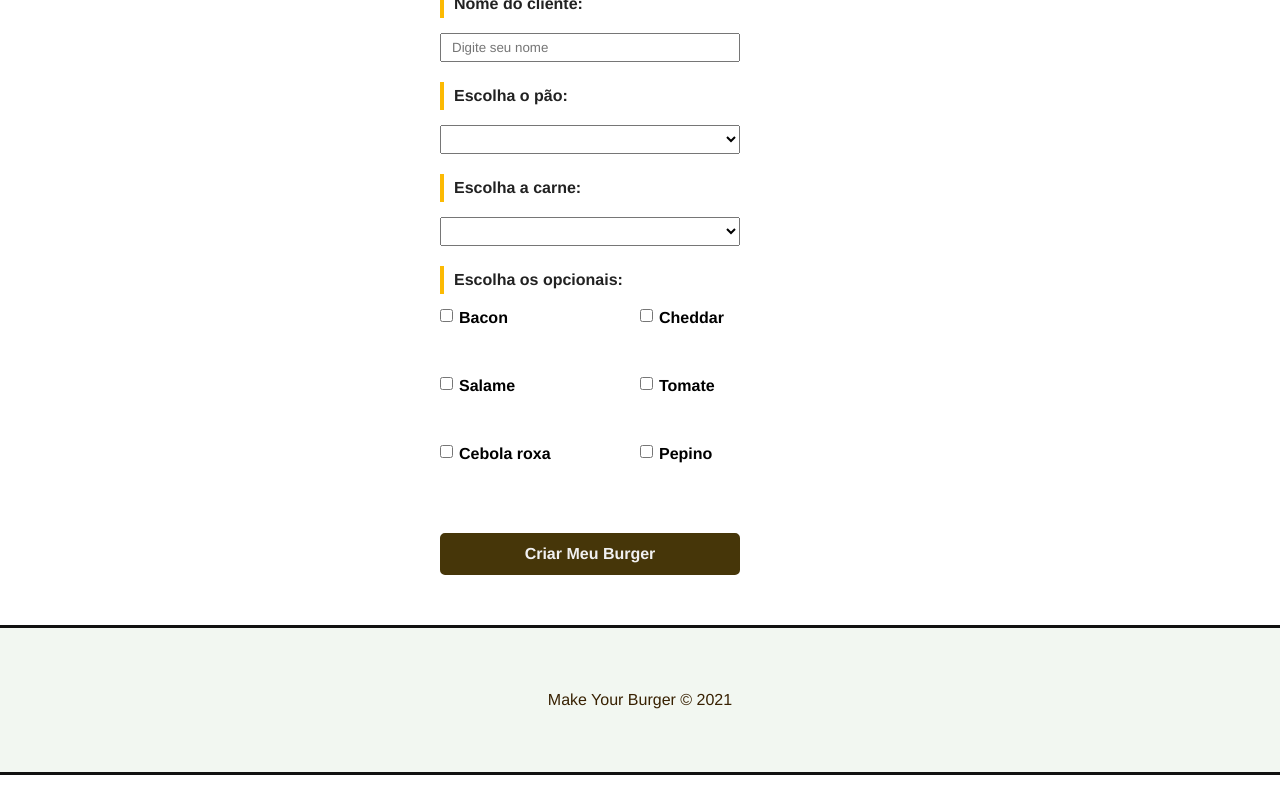
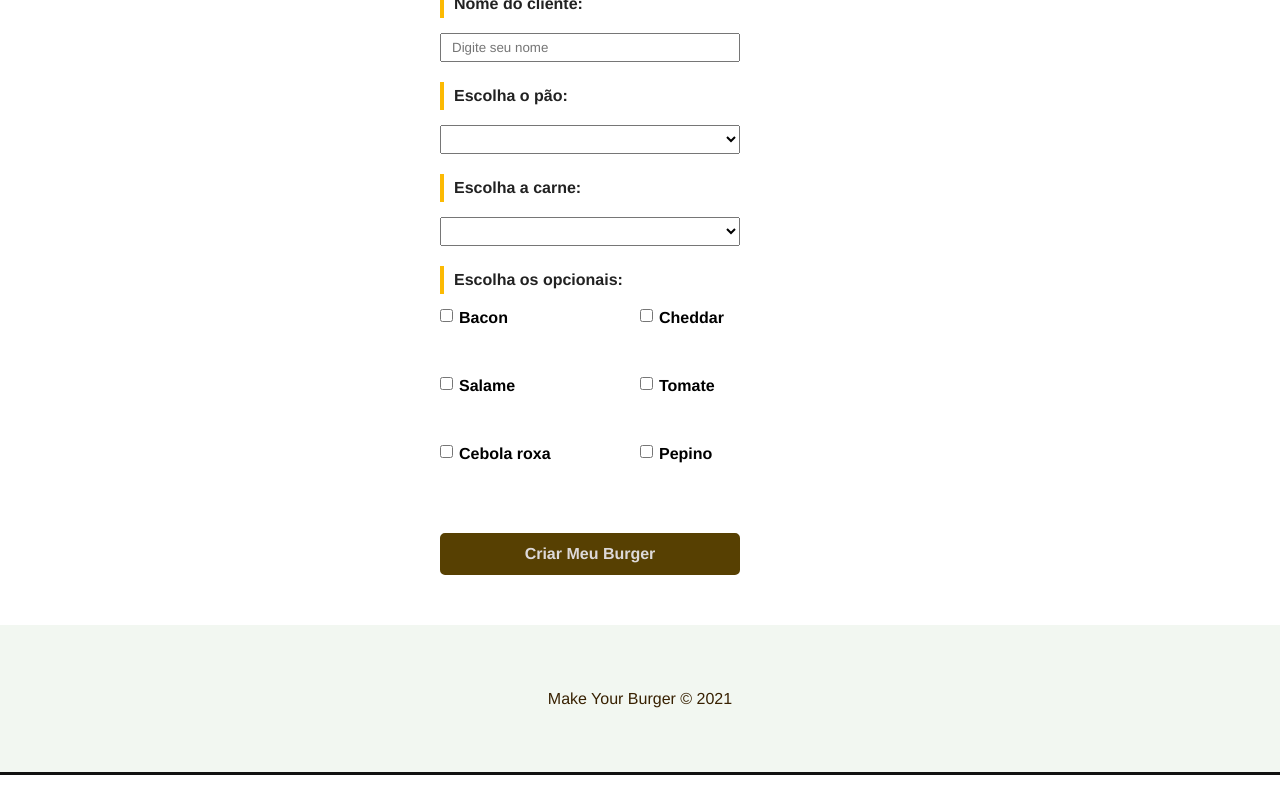
Before and after one commit to Luiz-123/burger-vue, a Vue app: page / in a window 1280 px wide. In both pictures the pointer is over the input "Criar Meu Burger". Shown: the part 680-1480 px from the top of the page. Built offline with nearby package versions, Linux system fonts and the light colour scheme; data requests are answered from the project's data file.

Commit message:
Rodapé Bottom

```diff
--- a/src/components/BurgerForm.vue
+++ b/src/components/BurgerForm.vue
@@ -164,10 +164,10 @@ import Message from './Message.vue'
         transition: .2s;
     }
     .submit-btn:hover {
-        background-color: #463609; /*rgb(247, 184, 102);*/
-        color: #f1f1f1;
+        background-color: #574002; /*rgb(247, 184, 102); #55420e;*/
+        color: #ddd9d9;
         font-weight: bold;
-        border: 2px solid #463609;
+        border: 2px solid #574002;
         /*opacity: 90%;*/
         /*transform: translateY(-1px);*/
         transition: .5s;
--- a/src/components/Footer.vue
+++ b/src/components/Footer.vue
@@ -14,7 +14,7 @@
 #footer {
     height: 150px;
     background-color: rgb(242, 247, 241);
-    border-top: 3px solid #111;
+    border-top: 0px solid #111;
     border-bottom: 3px solid #111;
     color: rgb(56, 33, 2); /*rgb(8, 68, 40);*/
     display: flex;
```
